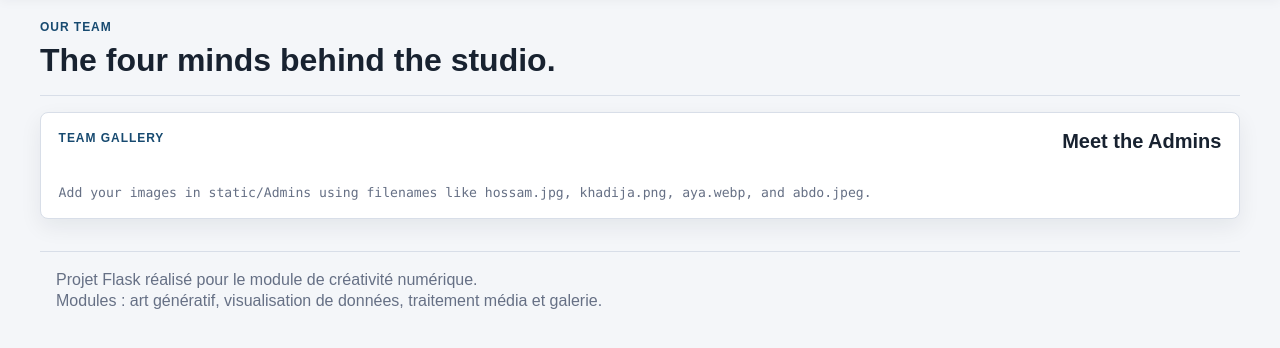
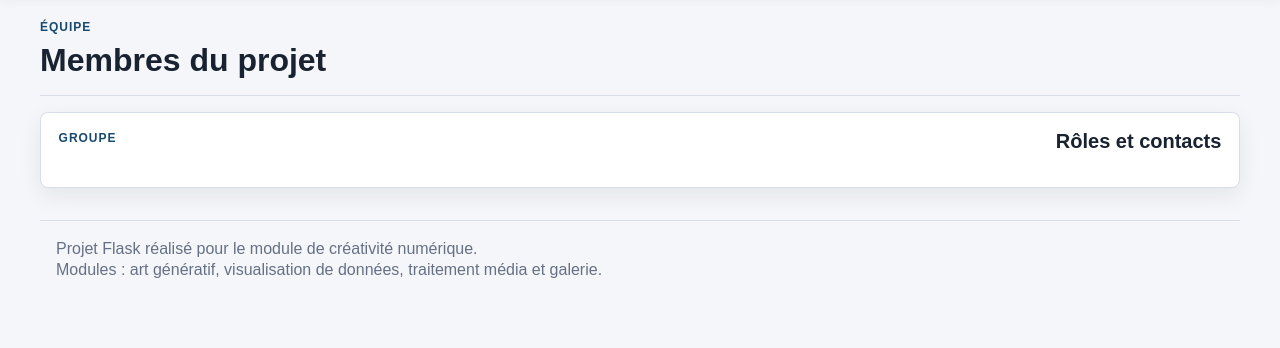
Before and after one commit to HoSSamOuammi/Digital_Thinking, a Flask app: template templates/team.html in a window 1280 px wide. Shown: the part 68-416 px from the top of the page. Run offline with Flask 3, Linux system fonts and the light colour scheme; the template is opened without the code that fills it, so the values that code supplies are empty.

Commit message:
Revoir page equipe

```diff
--- a/templates/team.html
+++ b/templates/team.html
@@ -1,11 +1,11 @@
 {% extends "base.html" %}
-{% block title %}Our Team | Interactive Generative Studio{% endblock %}
+{% block title %}Équipe | {{ app_name }}{% endblock %}
 
 {% block content %}
 <section class="page-banner">
     <div>
-        <p class="eyebrow">Our Team</p>
-        <h1>The four minds behind the studio.</h1>
+        <p class="eyebrow">Équipe</p>
+        <h1>Membres du projet</h1>
     </div>
     <div class="banner-stats">
         <!-- <div>
@@ -21,8 +21,8 @@
 
 <section class="panel">
     <div class="section-heading">
-        <p class="eyebrow">Team Gallery</p>
-        <h2>Meet the Admins</h2>
+        <p class="eyebrow">Groupe</p>
+        <h2>Rôles et contacts</h2>
     </div>
 
     <div class="team-grid">
@@ -36,13 +36,10 @@
                     </div>
                 {% endif %}
                 <h3>{{ member.name }}</h3>
+                <p>{{ member.role }}</p>
+                <a href="mailto:{{ member.email }}">{{ member.email }}</a>
             </article>
         {% endfor %}
     </div>
-
-    <p class="tiny-note team-note">
-        Add your images in <code>static/Admins</code> using filenames like
-        <code>hossam.jpg</code>, <code>khadija.png</code>, <code>aya.webp</code>, and <code>abdo.jpeg</code>.
-    </p>
 </section>
 {% endblock %}
```
